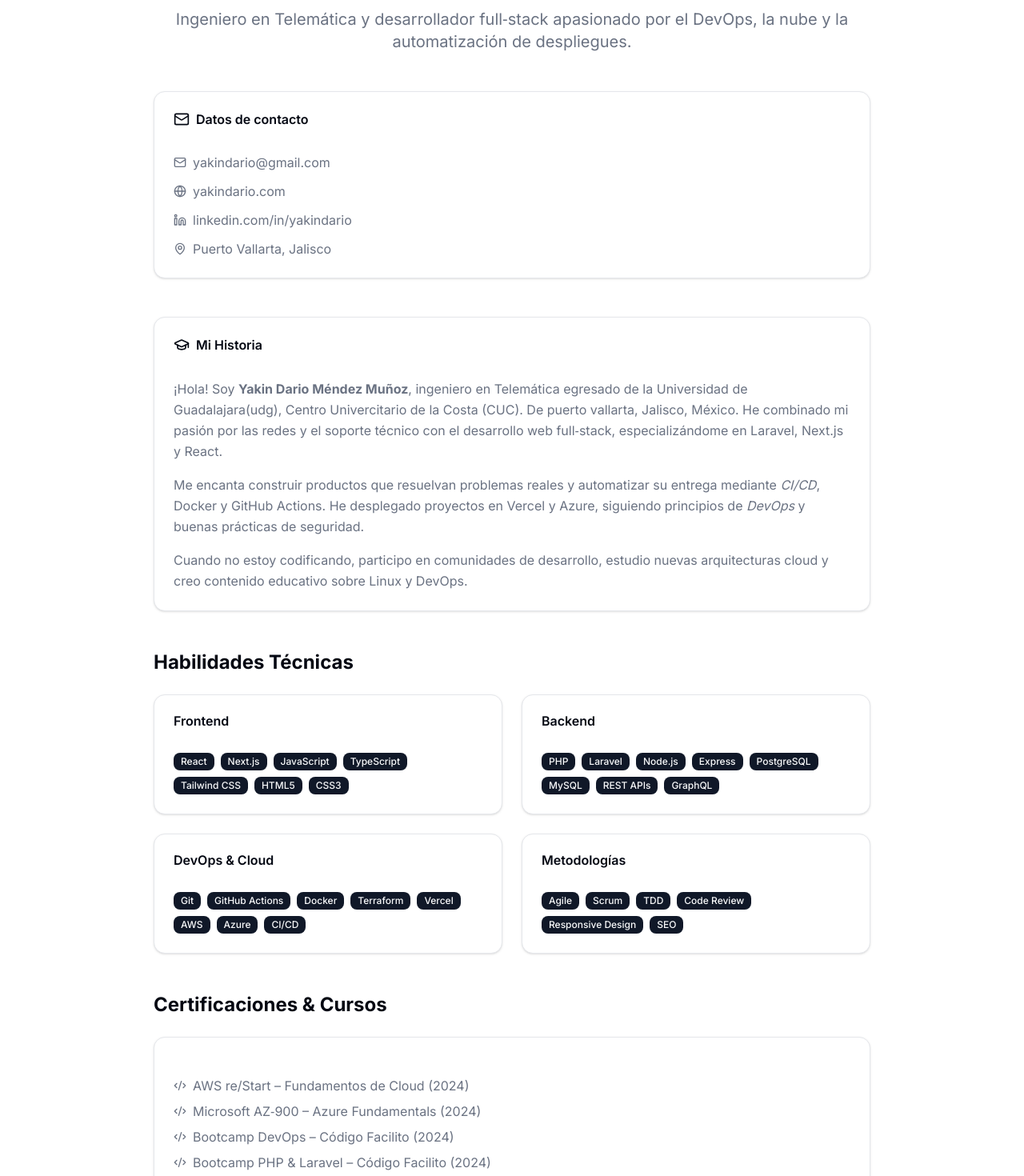
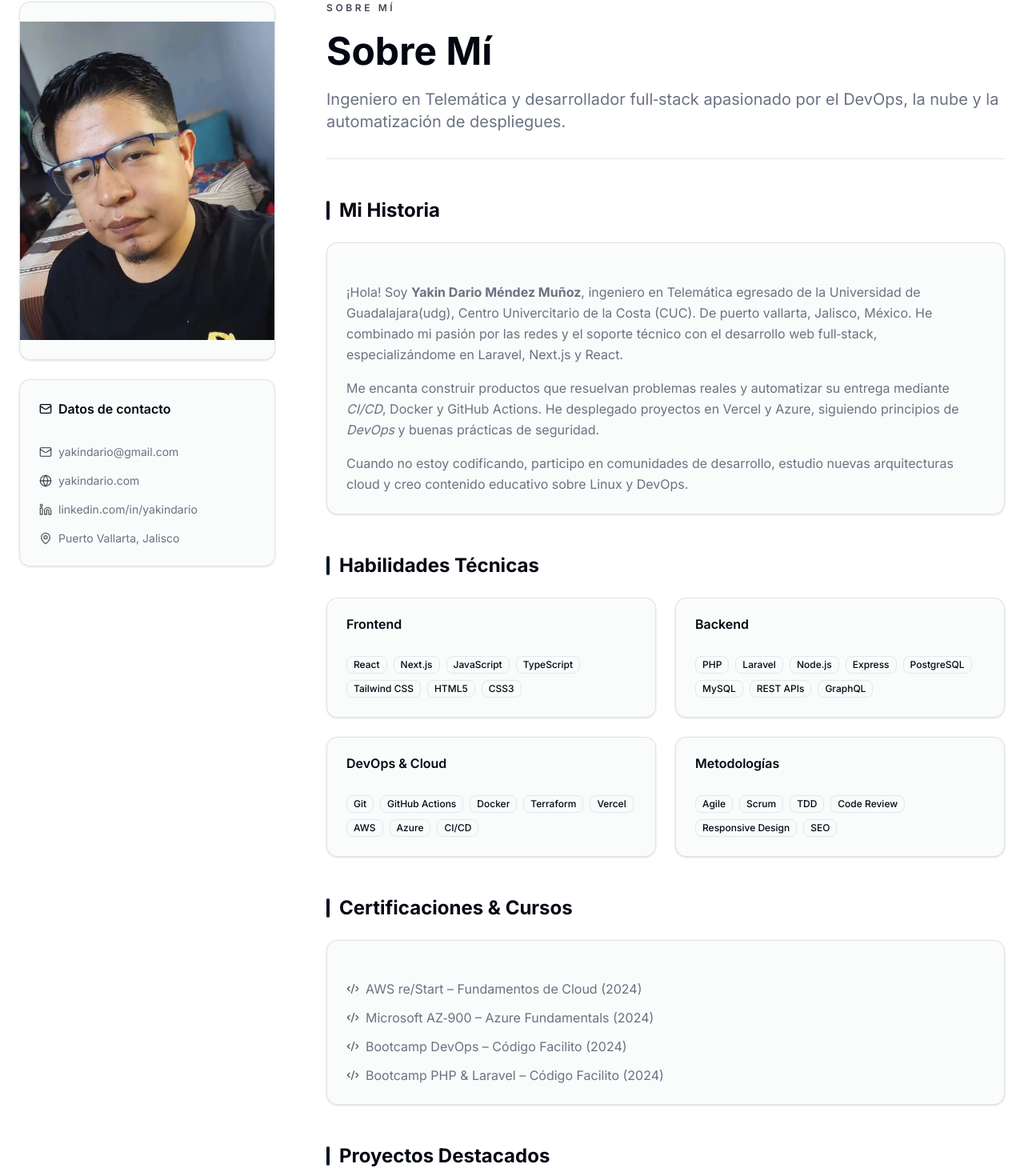
Before and after one commit to yakindario/portafolio-web, a Next.js app: page /about in a window 1280 px wide. Shown: the part 191-1661 px from the top of the page at 80% size. Built offline with nearby package versions, Linux system fonts and the light colour scheme.

Commit message:
Cambio de diseño about

```diff
--- a/src/app/about/page.tsx
+++ b/src/app/about/page.tsx
@@ -1,9 +1,9 @@
+import Image from "next/image";
 import { Card, CardContent, CardHeader, CardTitle } from "@/components/ui/card";
 import { Badge } from "@/components/ui/badge";
 import {
   Calendar,
   MapPin,
-  GraduationCap,
   Mail,
   Globe,
   Linkedin,
@@ -14,18 +14,28 @@ import { AboutPageSchema } from "@/components/shema-markup";
 
 export const metadata: Metadata = {
   title: "Sobre mí | Yakin Dario - Ingeniero Telemático y DevOps",
-  description: "Conoce mi trayectoria profesional como Ingeniero Telemático, mi experiencia en DevOps, desarrollo Full Stack y mi enfoque en soluciones tecnológicas innovadoras.",
-  keywords: ["biografía profesional", "ingeniero telemático", "experiencia DevOps", "desarrollador Full Stack", "Yakin Dario", "trayectoria profesional", "Desarrollo Web en Puerto Vallarta"],
+  description:
+    "Conoce mi trayectoria profesional como Ingeniero Telemático, mi experiencia en DevOps, desarrollo Full Stack y mi enfoque en soluciones tecnológicas innovadoras.",
+  keywords: [
+    "biografía profesional",
+    "ingeniero telemático",
+    "experiencia DevOps",
+    "desarrollador Full Stack",
+    "Yakin Dario",
+    "trayectoria profesional",
+    "Desarrollo Web en Puerto Vallarta",
+  ],
   openGraph: {
     title: "Sobre mí | Yakin Dario - Ingeniero Telemático y DevOps",
-    description: "Conoce mi trayectoria profesional como Ingeniero Telemático especializado en DevOps y desarrollo Full Stack.",
+    description:
+      "Conoce mi trayectoria profesional como Ingeniero Telemático especializado en DevOps y desarrollo Full Stack.",
     images: [
       {
-        url: "/yakindario.webp", // Reemplaza con tu imagen específica para esta página
+        url: "/yakindario.webp",
         width: 1200,
         height: 630,
-        alt: "Yakin Dario - Perfil profesional"
-      }
+        alt: "Yakin Dario - Perfil profesional",
+      },
     ],
     type: "profile",
   },
@@ -35,30 +45,33 @@ export default function AboutPage() {
   return (
     <>
       <AboutPageSchema />
-    <div className="container mx-auto px-4 py-8">
-      <div className="max-w-4xl mx-auto space-y-12">
-        {/* Header */}
-        <header className="text-center space-y-4">
-          <h1 className="text-4xl font-bold">
-            Sobre Mí
-          </h1>
-          <p className="text-xl text-muted-foreground">
-            Ingeniero en Telemática y desarrollador full‑stack apasionado por el
-            DevOps, la nube y la automatización de despliegues.
-          </p>
-        </header>
+      <div className="mx-auto max-w-7xl px-6 py-16 lg:py-20">
+        <div className="grid gap-10 lg:grid-cols-[320px_1fr] lg:gap-16">
+          <aside className="space-y-6">
+            <Card className="overflow-hidden border-primary/10 bg-secondary/40 backdrop-blur-sm">
+              <div className="relative aspect-[4/5]">
+                <div
+                  className="absolute inset-0 bg-[radial-gradient(circle_at_30%_20%,rgba(99,102,241,0.2),transparent_45%)]"
+                  aria-hidden
+                />
+                <Image
+                  src="/Yakindario.webp"
+                  alt="Yakin Dario"
+                  fill
+                  className="object-cover"
+                />
+              </div>
+            </Card>
 
-        {/* Contact & Links */}
-        <section>
-          <Card>
+            <Card className="border-primary/10 bg-secondary/40 backdrop-blur-sm">
               <CardHeader>
-              <CardTitle className="flex items-center gap-2">
-                <Mail className="h-5 w-5" /> Datos de contacto
+                <CardTitle className="flex items-center gap-2 text-base">
+                  <Mail className="h-4 w-4" /> Datos de contacto
                 </CardTitle>
               </CardHeader>
-            <CardContent className="space-y-3 text-muted-foreground">
+              <CardContent className="space-y-4 text-sm text-muted-foreground">
                 <div className="flex items-center gap-2">
-                <Mail className="h-4 w-4" />
+                  <Mail className="h-4 w-4 text-primary/70" />
                   <a
                     href="mailto:yakindario@gmail.com"
                     className="hover:underline"
@@ -67,7 +80,7 @@ export default function AboutPage() {
                   </a>
                 </div>
                 <div className="flex items-center gap-2">
-                <Globe className="h-4 w-4" />
+                  <Globe className="h-4 w-4 text-primary/70" />
                   <a
                     href="https://yakindario.com"
                     target="_blank"
@@ -78,7 +91,7 @@ export default function AboutPage() {
                   </a>
                 </div>
                 <div className="flex items-center gap-2">
-                <Linkedin className="h-4 w-4" />
+                  <Linkedin className="h-4 w-4 text-primary/70" />
                   <a
                     href="https://www.linkedin.com/in/yakindario/"
                     target="_blank"
@@ -89,147 +102,158 @@ export default function AboutPage() {
                   </a>
                 </div>
                 <div className="flex items-center gap-2">
-                <MapPin className="h-4 w-4" /> Puerto Vallarta, Jalisco
+                  <MapPin className="h-4 w-4 text-primary/70" /> Puerto Vallarta,
+                  Jalisco
+                </div>
+              </CardContent>
+            </Card>
+          </aside>
+
+          <div className="space-y-12">
+            <section className="space-y-4 border-b border-primary/10 pb-8">
+              <p className="text-xs font-semibold uppercase tracking-[0.3em] text-primary/80">
+                Sobre Mí
+              </p>
+              <h1 className="text-4xl font-bold leading-tight sm:text-5xl">
+                Sobre Mí
+              </h1>
+              <p className="text-lg text-muted-foreground sm:text-xl">
+                Ingeniero en Telemática y desarrollador full‑stack apasionado por
+                el DevOps, la nube y la automatización de despliegues.
+              </p>
+            </section>
+
+            <section className="space-y-6">
+              <div className="flex items-center gap-3">
+                <span className="h-6 w-1 rounded-full bg-primary" />
+                <h2 className="text-2xl font-bold">Mi Historia</h2>
+              </div>
+              <Card className="border-primary/10 bg-secondary/40">
+                <CardContent className="space-y-4 pt-6 text-muted-foreground leading-relaxed">
+                  <p>
+                    ¡Hola! Soy <strong>Yakin Dario Méndez Muñoz</strong>,
+                    ingeniero en Telemática egresado de la Universidad de
+                    Guadalajara(udg), Centro Univercitario de la Costa (CUC). De
+                    puerto vallarta, Jalisco, México. He combinado mi pasión por
+                    las redes y el soporte técnico con el desarrollo web
+                    full‑stack, especializándome en Laravel, Next.js y React.
+                  </p>
+                  <p>
+                    Me encanta construir productos que resuelvan problemas
+                    reales y automatizar su entrega mediante <em>CI/CD</em>,
+                    Docker y GitHub Actions. He desplegado proyectos en Vercel y
+                    Azure, siguiendo principios de <em>DevOps</em> y buenas
+                    prácticas de seguridad.
+                  </p>
+                  <p>
+                    Cuando no estoy codificando, participo en comunidades de
+                    desarrollo, estudio nuevas arquitecturas cloud y creo
+                    contenido educativo sobre Linux y DevOps.
+                  </p>
+                </CardContent>
+              </Card>
+            </section>
+
+            <section className="space-y-6">
+              <div className="flex items-center gap-3">
+                <span className="h-6 w-1 rounded-full bg-primary" />
+                <h2 className="text-2xl font-bold">Habilidades Técnicas</h2>
+              </div>
+              <div className="grid gap-6 md:grid-cols-2">
+                <Card className="border-primary/10 bg-secondary/40">
+                  <CardHeader>
+                    <CardTitle>Frontend</CardTitle>
+                  </CardHeader>
+                  <CardContent className="flex flex-wrap gap-2">
+                    <Badge variant="outline">React</Badge>
+                    <Badge variant="outline">Next.js</Badge>
+                    <Badge variant="outline">JavaScript</Badge>
+                    <Badge variant="outline">TypeScript</Badge>
+                    <Badge variant="outline">Tailwind CSS</Badge>
+                    <Badge variant="outline">HTML5</Badge>
+                    <Badge variant="outline">CSS3</Badge>
+                  </CardContent>
+                </Card>
+                <Card className="border-primary/10 bg-secondary/40">
+                  <CardHeader>
+                    <CardTitle>Backend</CardTitle>
+                  </CardHeader>
+                  <CardContent className="flex flex-wrap gap-2">
+                    <Badge variant="outline">PHP</Badge>
+                    <Badge variant="outline">Laravel</Badge>
+                    <Badge variant="outline">Node.js</Badge>
+                    <Badge variant="outline">Express</Badge>
+                    <Badge variant="outline">PostgreSQL</Badge>
+                    <Badge variant="outline">MySQL</Badge>
+                    <Badge variant="outline">REST APIs</Badge>
+                    <Badge variant="outline">GraphQL</Badge>
+                  </CardContent>
+                </Card>
+                <Card className="border-primary/10 bg-secondary/40">
+                  <CardHeader>
+                    <CardTitle>DevOps & Cloud</CardTitle>
+                  </CardHeader>
+                  <CardContent className="flex flex-wrap gap-2">
+                    <Badge variant="outline">Git</Badge>
+                    <Badge variant="outline">GitHub Actions</Badge>
+                    <Badge variant="outline">Docker</Badge>
+                    <Badge variant="outline">Terraform</Badge>
+                    <Badge variant="outline">Vercel</Badge>
+                    <Badge variant="outline">AWS</Badge>
+                    <Badge variant="outline">Azure</Badge>
+                    <Badge variant="outline">CI/CD</Badge>
+                  </CardContent>
+                </Card>
+                <Card className="border-primary/10 bg-secondary/40">
+                  <CardHeader>
+                    <CardTitle>Metodologías</CardTitle>
+                  </CardHeader>
+                  <CardContent className="flex flex-wrap gap-2">
+                    <Badge variant="outline">Agile</Badge>
+                    <Badge variant="outline">Scrum</Badge>
+                    <Badge variant="outline">TDD</Badge>
+                    <Badge variant="outline">Code Review</Badge>
+                    <Badge variant="outline">Responsive Design</Badge>
+                    <Badge variant="outline">SEO</Badge>
+                  </CardContent>
+                </Card>
+              </div>
+            </section>
+
+            <section className="space-y-6">
+              <div className="flex items-center gap-3">
+                <span className="h-6 w-1 rounded-full bg-primary" />
+                <h2 className="text-2xl font-bold">Certificaciones & Cursos</h2>
+              </div>
+              <Card className="border-primary/10 bg-secondary/40">
+                <CardContent className="space-y-3 pt-6 text-muted-foreground">
+                  <div className="flex items-start gap-2">
+                    <Code2 className="mt-1 h-4 w-4 text-primary/70" /> AWS
+                    re/Start – Fundamentos de Cloud (2024)
+                  </div>
+                  <div className="flex items-start gap-2">
+                    <Code2 className="mt-1 h-4 w-4 text-primary/70" /> Microsoft
+                    AZ‑900 – Azure Fundamentals (2024)
+                  </div>
+                  <div className="flex items-start gap-2">
+                    <Code2 className="mt-1 h-4 w-4 text-primary/70" /> Bootcamp
+                    DevOps – Código Facilito (2024)
+                  </div>
+                  <div className="flex items-start gap-2">
+                    <Code2 className="mt-1 h-4 w-4 text-primary/70" /> Bootcamp
+                    PHP & Laravel – Código Facilito (2024)
                   </div>
                 </CardContent>
               </Card>
             </section>
 
-        {/* Bio */}
-        <section>
-          <Card>
-            <CardHeader>
-              <CardTitle className="flex items-center gap-2">
-                <GraduationCap className="h-5 w-5" /> Mi Historia
-              </CardTitle>
-            </CardHeader>
-            <CardContent className="space-y-4 text-muted-foreground leading-relaxed">
-              <p>
-                ¡Hola! Soy <strong>Yakin Dario Méndez Muñoz</strong>, ingeniero en
-                Telemática egresado de la Universidad de Guadalajara(udg), Centro Univercitario de la Costa (CUC).
-                De puerto vallarta, Jalisco, México.
-                He combinado mi pasión por las redes y el soporte técnico con el
-                desarrollo web full‑stack, especializándome en Laravel, Next.js
-                y React.
-              </p>
-              <p>
-                Me encanta construir productos que resuelvan problemas reales y
-                automatizar su entrega mediante <em>CI/CD</em>, Docker y
-                GitHub Actions. He desplegado proyectos en Vercel y Azure,
-                siguiendo principios de <em>DevOps</em> y buenas prácticas de
-                seguridad.
-              </p>
-              <p>
-                Cuando no estoy codificando, participo en comunidades de
-                desarrollo, estudio nuevas arquitecturas cloud y creo contenido
-                educativo sobre Linux y DevOps.
-              </p>
-            </CardContent>
-          </Card>
-        </section>
-
-        {/* Skills */}
-        <section>
-          <h2 className="text-2xl font-bold mb-6">Habilidades Técnicas</h2>
-          <div className="grid md:grid-cols-2 gap-6">
-            <Card>
-              <CardHeader>
-                <CardTitle>Frontend</CardTitle>
-              </CardHeader>
-              <CardContent>
-                <div className="flex flex-wrap gap-2">
-                  <Badge>React</Badge>
-                  <Badge>Next.js</Badge>
-                  <Badge>JavaScript</Badge>
-                  <Badge>TypeScript</Badge>
-                  <Badge>Tailwind CSS</Badge>
-                  <Badge>HTML5</Badge>
-                  <Badge>CSS3</Badge>
+            <section className="space-y-6">
+              <div className="flex items-center gap-3">
+                <span className="h-6 w-1 rounded-full bg-primary" />
+                <h2 className="text-2xl font-bold">Proyectos Destacados</h2>
               </div>
-              </CardContent>
-            </Card>
-            <Card>
-              <CardHeader>
-                <CardTitle>Backend</CardTitle>
-              </CardHeader>
-              <CardContent>
-                <div className="flex flex-wrap gap-2">
-                  <Badge>PHP</Badge>
-                  <Badge>Laravel</Badge>
-                  <Badge>Node.js</Badge>
-                  <Badge>Express</Badge>
-                  <Badge>PostgreSQL</Badge>
-                  <Badge>MySQL</Badge>
-                  <Badge>REST APIs</Badge>
-                  <Badge>GraphQL</Badge>
-                </div>
-              </CardContent>
-            </Card>
-            <Card>
-              <CardHeader>
-                <CardTitle>DevOps & Cloud</CardTitle>
-              </CardHeader>
-              <CardContent>
-                <div className="flex flex-wrap gap-2">
-                  <Badge>Git</Badge>
-                  <Badge>GitHub Actions</Badge>
-                  <Badge>Docker</Badge>
-                  <Badge>Terraform</Badge>
-                  <Badge>Vercel</Badge>
-                  <Badge>AWS</Badge>
-                  <Badge>Azure</Badge>
-                  <Badge>CI/CD</Badge>
-                </div>
-              </CardContent>
-            </Card>
-            <Card>
-              <CardHeader>
-                <CardTitle>Metodologías</CardTitle>
-              </CardHeader>
-              <CardContent>
-                <div className="flex flex-wrap gap-2">
-                  <Badge>Agile</Badge>
-                  <Badge>Scrum</Badge>
-                  <Badge>TDD</Badge>
-                  <Badge>Code Review</Badge>
-                  <Badge>Responsive Design</Badge>
-                  <Badge>SEO</Badge>
-                </div>
-              </CardContent>
-            </Card>
-          </div>
-        </section>
-
-        {/* Certifications */}
-        <section>
-          <h2 className="text-2xl font-bold mb-6">Certificaciones & Cursos</h2>
-          <Card>
-            <CardContent className="space-y-2 pt-6">
-              <div className="flex items-start gap-2 text-muted-foreground">
-                <Code2 className="h-4 w-4 mt-1" /> AWS re/Start – Fundamentos de
-                Cloud (2024)
-              </div>
-              <div className="flex items-start gap-2 text-muted-foreground">
-                <Code2 className="h-4 w-4 mt-1" /> Microsoft AZ‑900 – Azure
-                Fundamentals (2024)
-              </div>
-              <div className="flex items-start gap-2 text-muted-foreground">
-                <Code2 className="h-4 w-4 mt-1" /> Bootcamp DevOps – Código
-                Facilito (2024)
-              </div>
-              <div className="flex items-start gap-2 text-muted-foreground">
-                <Code2 className="h-4 w-4 mt-1" /> Bootcamp PHP & Laravel –
-                Código Facilito (2024)
-              </div>
-            </CardContent>
-          </Card>
-        </section>
-
-        {/* Projects */}
-        <section>
-          <h2 className="text-2xl font-bold mb-6">Proyectos Destacados</h2>
-          <div className="grid md:grid-cols-2 gap-6">
-            <Card>
+              <div className="grid gap-6 md:grid-cols-2">
+                <Card className="border-primary/10 bg-secondary/40">
                   <CardHeader>
                     <CardTitle className="flex items-center gap-2">
                       <Globe className="h-4 w-4" /> Portafolio Web
@@ -237,8 +261,8 @@ export default function AboutPage() {
                   </CardHeader>
                   <CardContent className="space-y-2 text-muted-foreground">
                     <p>
-                  Sitio personal en Next.js + Tailwind CSS con CI/CD en GitHub
-                  Actions y despliegue automático en Vercel.
+                      Sitio personal en Next.js + Tailwind CSS con CI/CD en
+                      GitHub Actions y despliegue automático en Vercel.
                     </p>
                     <a
                       href="https://github.com/yakindario/portafolio-web"
@@ -250,7 +274,7 @@ export default function AboutPage() {
                     </a>
                   </CardContent>
                 </Card>
-            <Card>
+                <Card className="border-primary/10 bg-secondary/40">
                   <CardHeader>
                     <CardTitle className="flex items-center gap-2">
                       <Globe className="h-4 w-4" /> E‑commerce en Laravel
@@ -274,33 +298,36 @@ export default function AboutPage() {
               </div>
             </section>
 
-        {/* Education */}
-        <section>
-          <h2 className="text-2xl font-bold mb-6">Educación</h2>
-          <Card>
+            <section className="space-y-6">
+              <div className="flex items-center gap-3">
+                <span className="h-6 w-1 rounded-full bg-primary" />
+                <h2 className="text-2xl font-bold">Educación</h2>
+              </div>
+              <Card className="border-primary/10 bg-secondary/40">
                 <CardHeader>
-              <CardTitle className="flex items-center justify-between">
+                  <CardTitle className="flex flex-wrap items-center justify-between gap-3">
                     <span>Ingeniería en Telemática</span>
-                <div className="flex items-center gap-2 text-sm text-muted-foreground">
+                    <span className="flex items-center gap-2 text-sm text-muted-foreground">
                       <Calendar className="h-4 w-4" /> 2018 ‑ 2022
-                </div>
+                    </span>
                   </CardTitle>
                   <div className="flex items-center gap-2 text-muted-foreground">
-                <MapPin className="h-4 w-4" /> Universidad de Guadalajara – CUCosta
+                    <MapPin className="h-4 w-4" /> Universidad de Guadalajara –
+                    CUCosta
                   </div>
                 </CardHeader>
-            <CardContent>
-              <p className="text-muted-foreground">
+                <CardContent className="text-muted-foreground">
+                  <p>
                     Mención en telecomunicaciones, infraestructura de redes y
-                soporte técnico. Proyecto de titulación: Optimización de red LAN
-                y servicios en la nube para una empresa regional.
+                    soporte técnico. Proyecto de titulación: Optimización de red
+                    LAN y servicios en la nube para una empresa regional.
                   </p>
                 </CardContent>
               </Card>
             </section>
           </div>
         </div>
-      <AboutPageSchema />
+      </div>
     </>
   );
 }
```
Also changed, not shown: 1 other file (tests, documents, lock files or other folders). Lines whose indentation alone changed are shown as unchanged.
